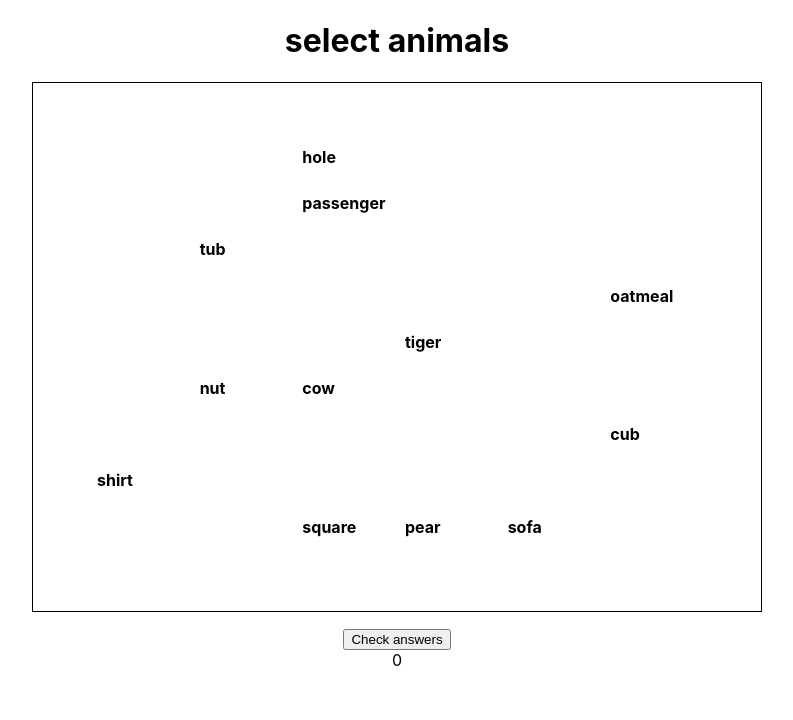
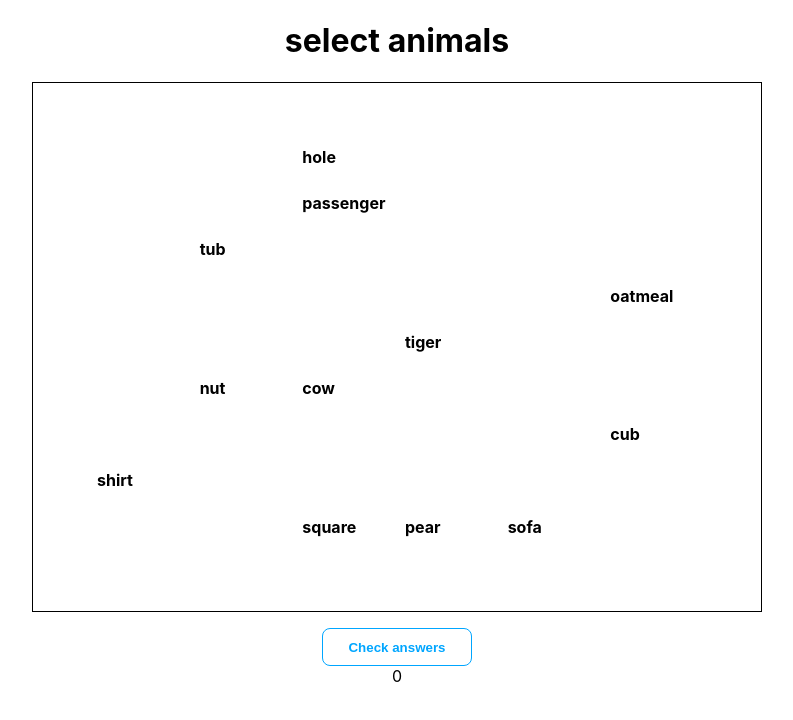
Before and after one commit to macmro7/wordcloud-game, a React (Create React App) app: page / in a window 1280 px wide. Shown: the top 720 px of the page, without its empty margins (243-1036 px from the left). Built offline with nearby package versions, Linux system fonts and the light colour scheme.

Commit message:
style button

```diff
--- a/src/App.css
+++ b/src/App.css
@@ -67,6 +67,25 @@
   transform: translate(-50%, -100%);
 }
 
+.continue--button {
+  font-weight: 600;
+  border: 1.5px solid;
+  padding: 0.8em;
+  width: 150px;
+  color: rgb(0, 166, 255);
+  background-color: white;
+  border-color: rgb(0, 166, 255);
+  border-radius: 8px;
+
+  cursor: pointer;
+}
+
+.continue--button:hover {
+  /* background-color: rgb(241, 241, 241); */
+  color: white;
+  background-color: rgb(0, 166, 255);
+  transition: 0.1s;
+}
 
 ::selection {
   background: none;
--- a/src/Components/Board.jsx
+++ b/src/Components/Board.jsx
@@ -84,7 +84,12 @@ function Board(props) {
                     </li>
                 )}
             </ul>
-            <button onClick={ checkAnswers }>Check answers</button>
+            <button
+                className="continue--button"
+                onClick={ checkAnswers }
+            >
+                Check answers
+            </button>
         </div>
     )
 }
```
